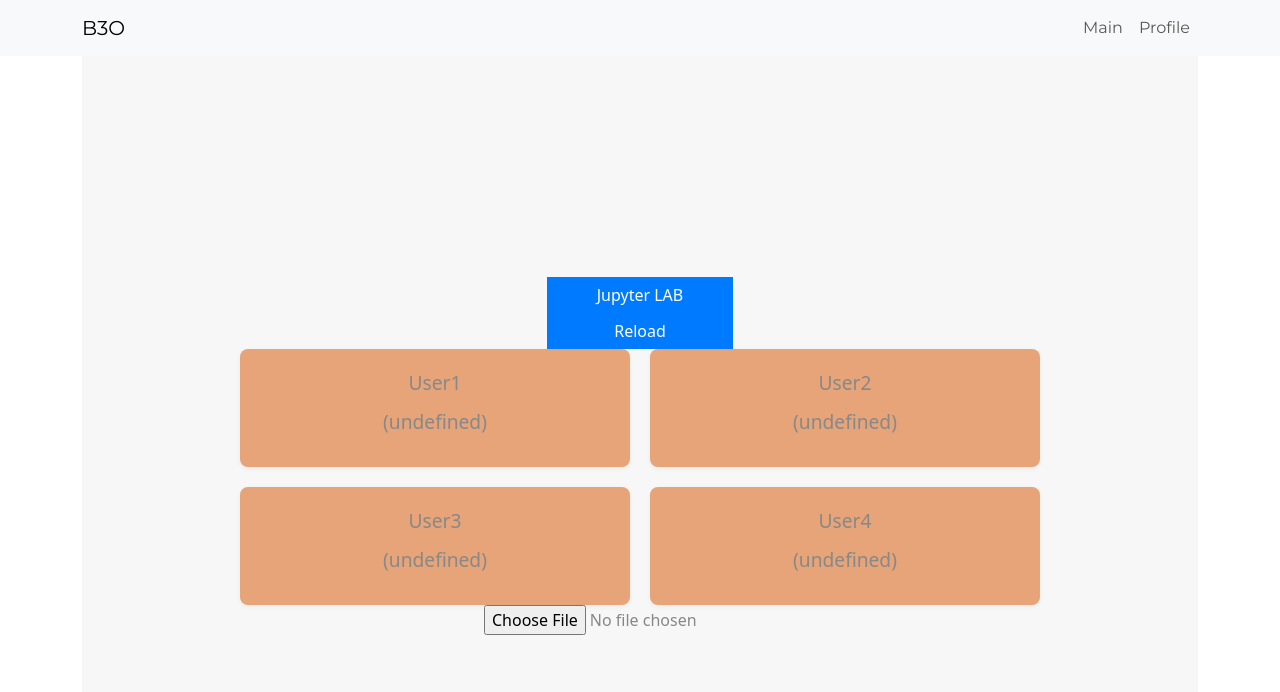
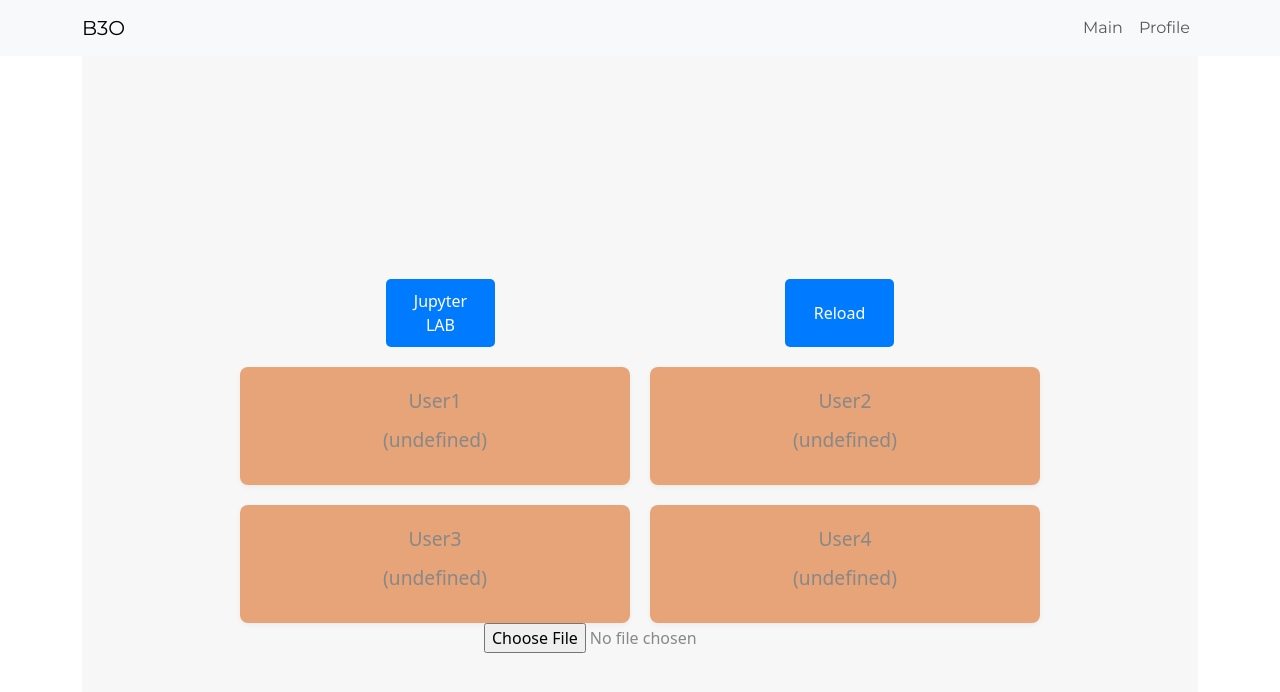
Before and after one commit to ACS-High-School/Frontend, a React (Create React App) app: page /fl/1 in a window 1280 px wide. Shown: the top 692 px of the page. Built offline with nearby package versions, Linux system fonts and the light colour scheme; no server answers; what aws-amplify, aws-jwt-verify would draw is missing.

Commit message:
AHSK-251 style : JupyterLab 버튼 & Reload 버튼 스타일 수정

```diff
--- a/src/styles/FLPage.css
+++ b/src/styles/FLPage.css
@@ -9,12 +9,6 @@
     box-sizing: border-box; /* 패딩을 포함한 전체 너비가 100%가 되도록 설정합니다 */
   }
 
-
-  .countdown-timer {
-    font-size: 2em; /* 카운트다운 타이머 사이즈 증가 */
-    margin-bottom: 30px;
-    text-align: center; /* 텍스트 중앙 정렬 */
-  }
 
   .user-list {
     display: grid;
@@ -60,4 +54,57 @@
     background-color: #8cc1e4; /* 학습 시작 버튼 hover 색상 */
   }
 
+  /* 기존 스타일에 추가 */
+
+.btn_header {
+    display: flex;
+    justify-content: space-between;
+    padding: 20px;
+    /* background-color: #333; */
+    color: white;
+}
+
+  .jupyter-lab-btn, .reload-btn {
+    padding: 10px 20px;
+    color: white;
+    background-color: #007bff;
+    border: none;
+    border-radius: 5px;
+    cursor: pointer;
+  }
+  .jupyter-lab-btn {
+    margin-right: 290px;
+  }
+
+  .jupyter-lab-btn:hover, .reload-btn:hover {
+    background-color: #0056b3;
+  }
+
+  /* 기존 .user-component 스타일 아래에 추가 */
+  .user-component.uploaded {
+    background-color: #28a745; /* 파일이 업로드된 사용자를 위한 배경색 */
+  }
+
+
+  .btn-header-container {
+    display: flex;
+    width: 100%;
+    max-width: 800px; /* user-list와 동일한 최대 너비를 가집니다 */
+    justify-content: space-between; /* 버튼을 양 끝으로 배치 */
+    padding: 0 20px; /* 양쪽에 여백을 추가하여 버튼이 화면 가장자리에 닿지 않도록 합니다 */
+
+  }
+
+  .user-list {
+    display: grid;
+    grid-template-columns: repeat(2, 1fr);
+    flex-wrap: wrap;
+    justify-content: center;
+    gap: 20px;
+    max-width: 800px;
+    width: 100%;
+    /* 여기에 기존 .user-list 스타일을 계속 추가하세요 */
+  }
+
+
   /* 추가적인 미디어 쿼리를 사용하여 반응형 디자인을 고려하면 좋습니다. */
```
